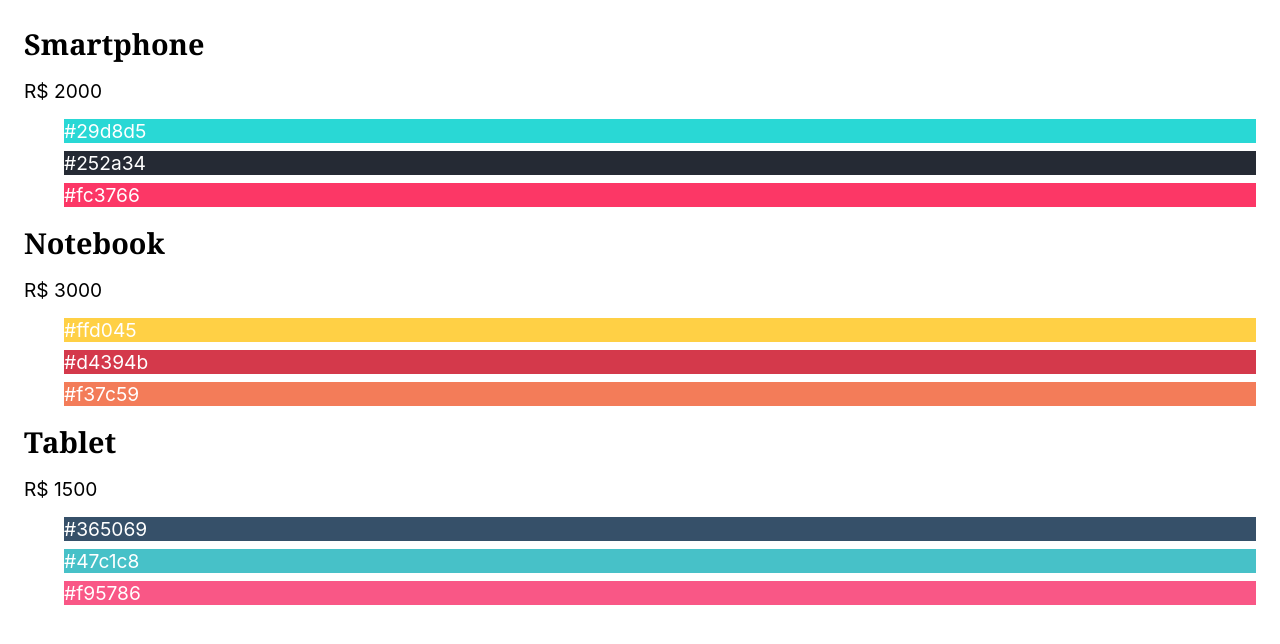
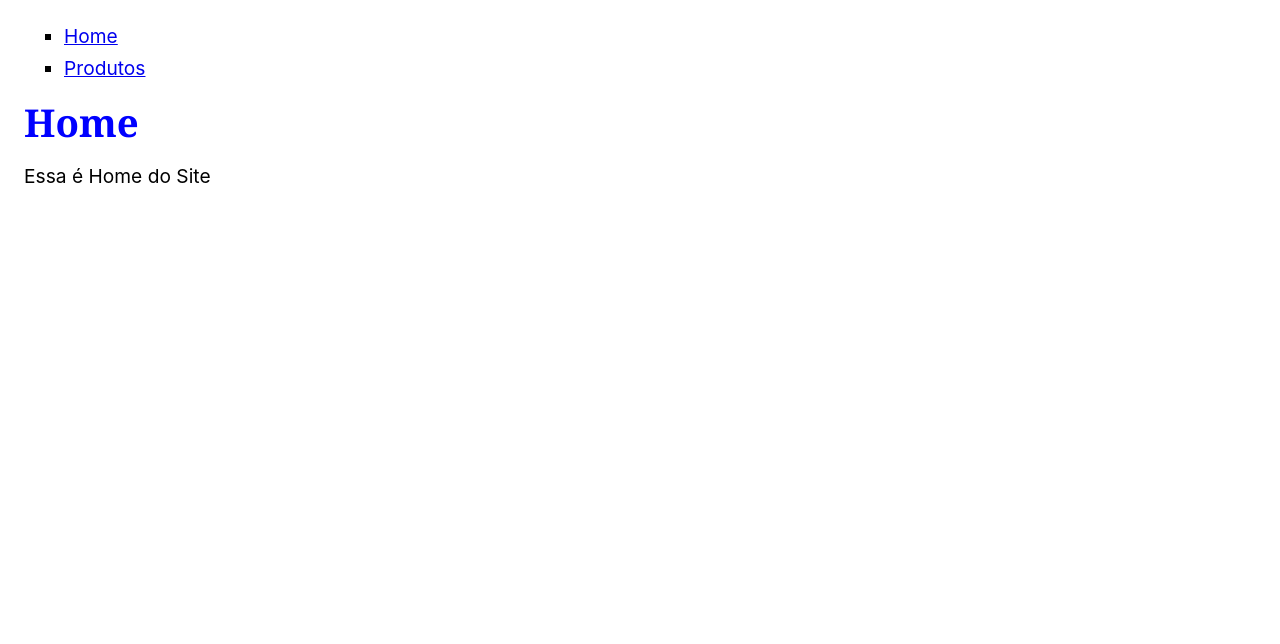
Before and after one commit to WeslleyIvis/React, a React (Create React App) app: page / in a window 1280 px wide. Shown: the top 644 px of the page. Built offline with nearby package versions, Linux system fonts and the light colour scheme.

Commit message:
Basico sobre react

```diff
--- a/src/App.js
+++ b/src/App.js
@@ -1,54 +1,29 @@
 import React from 'react';
+import Header from './Header';
+import Home from './Home';
+import Produtos from './Produtos';
 
-// Organize os produtos como mostrado no vídeo
-// Mostre apenas produtos que forem mais caros que R$ 1500
-const produtos = [
-  {
-    id: 1,
-    nome: 'Smartphone',
-    preco: 'R$ 2000',
-    cores: ['#29d8d5', '#252a34', '#fc3766'],
-  },
-  {
-    id: 2,
-    nome: 'Notebook',
-    preco: 'R$ 3000',
-    cores: ['#ffd045', '#d4394b', '#f37c59'],
-  },
-  {
-    id: 3,
-    nome: 'Tablet',
-    preco: 'R$ 1500',
-    cores: ['#365069', '#47c1c8', '#f95786'],
-  },
-];
+const { pathname } = window.location;
+console.log(pathname);
 
 const App = () => {
-  const filtraValue = (value) => {
-    return Number(value.replace('R$ ', ''));
-  };
+  if (pathname === '/Produtos') {
+    return (
+      <>
+        <Header />
+        <Produtos />
+      </>
+    );
+  } else {
+    return (
+      <>
+        <Header />
+        <Home />
+      </>
+    );
+  }
 
-  return (
-    <section>
-      {produtos.map((item) =>
-        filtraValue(item.preco) >= 1500 ? (
-          <div key={item.id}>
-            <h1>{item.nome}</h1>
-            <p>{item.preco}</p>
-            <ul>
-              {item.cores.map((cor) => (
-                <li key={cor} style={{ backgroundColor: cor, color: 'White' }}>
-                  {cor}
-                </li>
-              ))}
-            </ul>
-          </div>
-        ) : (
-          ''
-        ),
-      )}
-    </section>
-  );
+
 };
 
 export default App;
--- /dev/null
+++ b/src/Header.js
@@ -0,0 +1,16 @@
+import React from 'react';
+
+const Header = () => {
+  return (
+    <ul>
+      <li>
+        <a href="/"> Home</a>
+      </li>
+      <li>
+        <a href="/Produtos">Produtos</a>
+      </li>
+    </ul>
+  );
+};
+
+export default Header;
--- /dev/null
+++ b/src/Home.js
@@ -0,0 +1,13 @@
+import React from 'react';
+import { Titulo } from './Titulo';
+
+export const Home = () => {
+  return (
+    <div>
+      <Titulo text="Home" color="blue"></Titulo>
+      <p>Essa é Home do Site</p>
+    </div>
+  );
+};
+
+export default Home;
--- /dev/null
+++ b/src/Produtos.js
@@ -0,0 +1,34 @@
+import React from 'react';
+import { Titulo } from './Titulo';
+
+const produtos = [
+  { nome: 'Notebook', propriedades: ['16gb ram', '512gb'] },
+  { nome: 'Smartphone', propriedades: ['2gb ram', '128gb'] },
+];
+
+const Produto = ({ nome, propriedades }) => {
+  return (
+    <div
+      key={nome}
+      style={{ border: '1px solid', margin: '1rem', padding: '1em' }}
+    >
+      <p>{nome}</p>
+      <ul>
+        {propriedades.map((prop) => (
+          <li key={prop}>{prop}</li>
+        ))}
+      </ul>
+    </div>
+  );
+};
+
+const Produtos = () => {
+  return (
+    <div>
+      <Titulo text="Produtos" color="yellow"></Titulo>
+      {produtos.map((nome, propriedades) => Produto(nome, propriedades))}
+    </div>
+  );
+};
+
+export default Produtos;
--- /dev/null
+++ b/src/Titulo.js
@@ -0,0 +1,5 @@
+import React from 'react';
+
+export const Titulo = ({ text, color }) => {
+  return <h1 style={{ color: color }}>{text}</h1>;
+};
```
Also changed, not shown: react_base3.js (added, +58 -0 lines), react_base4.js (added, +24 -0 lines).
